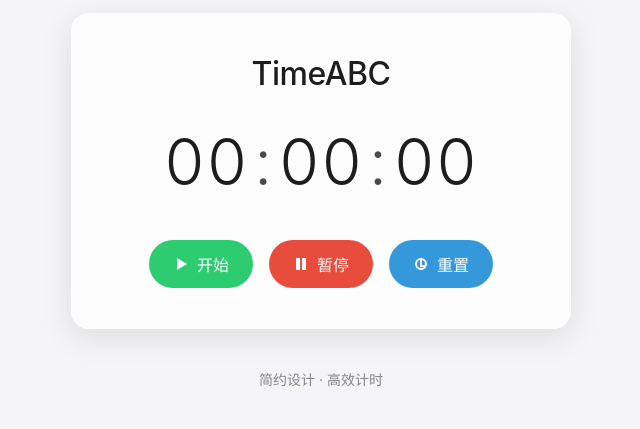
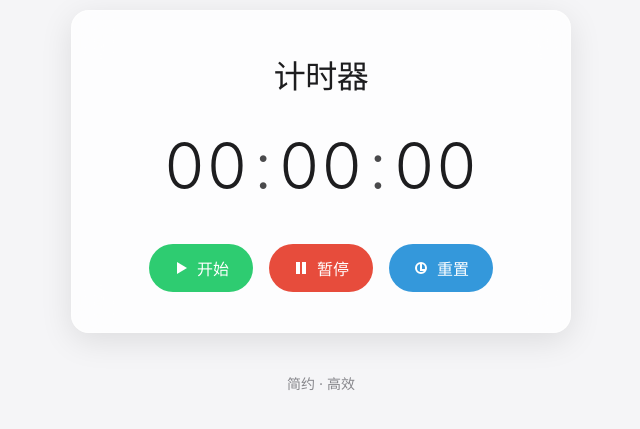
Before and after one commit to yuan777source/TimeABC, a plain HTML site: page index.html in a window 1280 px wide. Shown: the part 199-628 px from the top of the page, without its empty margins (319-959 px from the left). Drawn offline with Linux system fonts and the light colour scheme; a web font is replaced by a local one.

Commit message:
修改文字

```diff
--- a/index.html
+++ b/index.html
@@ -10,7 +10,7 @@
 </head>
 <body>
     <div class="container">
-        <h1>TimeABC</h1>
+        <h1>计时器</h1>
 
         <!-- 计时器显示区域 -->
         <div class="timer-display">
@@ -50,7 +50,7 @@
 
     <!-- 页脚 -->
     <footer>
-        <p>简约设计 · 高效计时</p>
+        <p>简约 · 高效</p>
     </footer>
 
     <script src="script.js"></script>
```
